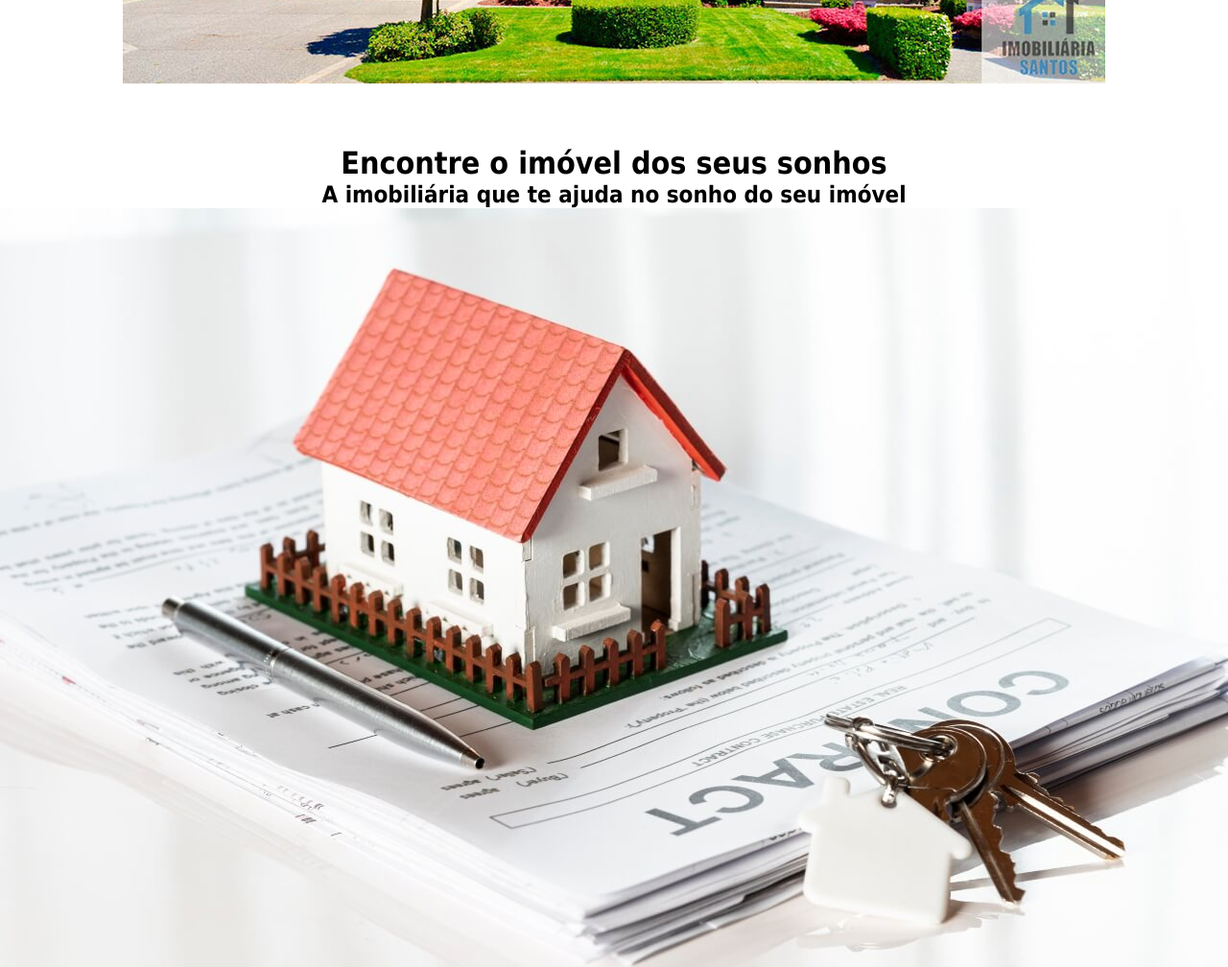
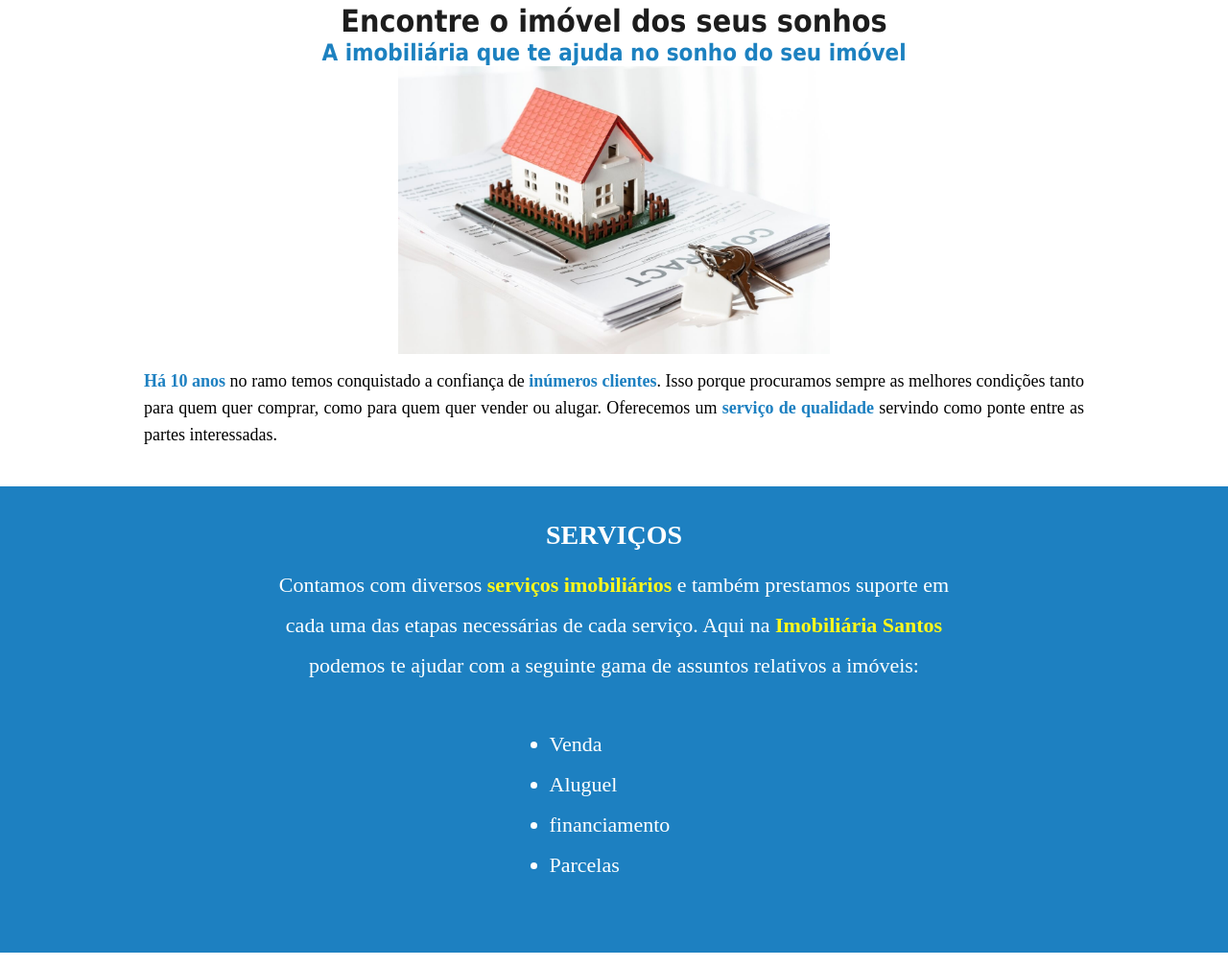
Before and after one commit to DlleonAraujo/projeto06-imobiliaria, a plain HTML site: page index.html in a window 1280 px wide. Shown: the part 687-1695 px from the top of the page at 96% size. Drawn offline with Linux system fonts and the light colour scheme.

Commit message:
ajuste de css

```diff
--- a/index.html
+++ b/index.html
@@ -22,39 +22,39 @@
     <div class="secao banner">
         <img src="imagens/banner.jpg" alt="banner">
     </div>
-<div class="secao" id="sobre">
+<div class="secao sobre" id="sobre">
 
     <h1 class="fonte">Encontre o imóvel dos seus sonhos</h1>
-    <h2  class="texto-azul fonte">A imobiliária que te ajuda no sonho do seu imóvel</h2>
+    <h2  class="texto_azul fonte">A imobiliária que te ajuda no sonho do seu imóvel</h2>
     <img src="imagens/imovel-assinatura.jpg" alt="imovel-assinatura" class="assinatura">
-    <p><span>Há 10 anos</span> no ramo temos conquistado a confiança de <span>inúmeros clientes</span>. Isso porque procuramos sempre as melhores condições tanto para quem quer comprar, como para quem quer vender ou alugar. Oferecemos um <span>serviço de qualidade</span> servindo como ponte entre as partes interessadas.</p>
+    <p class="paragrafo-comum" id="paragrafo-comum"><span class="texto-azul">Há 10 anos</span> no ramo temos conquistado a confiança de <span class="texto-azul">inúmeros clientes</span>. Isso porque procuramos sempre as melhores condições tanto para quem quer comprar, como para quem quer vender ou alugar. Oferecemos um <span class="texto-azul">serviço de qualidade</span> servindo como ponte entre as partes interessadas.</p>
 </div>
 
 <div class="secao servicos" id="servicos">
 
 <h2>SERVIÇOS</h2>
-<p>Contamos com diversos <span>serviços imobiliários</span> e também prestamos suporte em cada uma das etapas necessárias de cada serviço. Aqui na <span>Imobiliária Santos</span> podemos te ajudar com a seguinte gama de assuntos relativos a imóveis:</p>
-
-</div>
+<p class="paragrafo-comum" id="paragrafo-comum">Contamos com diversos <span>serviços imobiliários</span> e também prestamos suporte em cada uma das etapas necessárias de cada serviço. Aqui na <span>Imobiliária Santos</span> podemos te ajudar com a seguinte gama de assuntos relativos a imóveis:</p>
 <ul>
     <li>Venda</li>
     <li>Aluguel</li>
     <li>financiamento</li>
     <li>Parcelas</li>
 </ul>
+</div>
+
 
 <div class="secao" id="corretores">
 
 <h2>CORRETORES</h2>
 <img src="imagens/corretores.jpg" alt="corretores">
-<p>A <span>imobiliária Santos</span> conta com um time de profissionais qualificados que têm vários anos de experiência no mercado. Para entrar em contato com um de nossos corretores, basta clicar no link a seguir: <a href="corretores@email.com">Corretores</a></p>
+<p class="paragrafo-comum" id="paragrafo-comum">A <span>imobiliária Santos</span> conta com um time de profissionais qualificados que têm vários anos de experiência no mercado. Para entrar em contato com um de nossos corretores, basta clicar no link a seguir: <a href="corretores@email.com">Corretores</a></p>
 
 </div>
 <div class="secao" id="contato">
 
 <h2>CONTATO</h2>
 <p><iframe src="https://www.google.com/maps/embed?pb=!1m18!1m12!1m3!1d7346.254844548052!2d-43.364712467659004!3d-22.98234139602229!2m3!1f0!2f0!3f0!3m2!1i1024!2i768!4f13.1!3m3!1m2!1s0x9bda2ed54ec2e1%3A0x4431d262cad1d163!2sAv.%20Ayrton%20Senna%2C%203000%20-%20Barra%20da%20Tijuca%2C%20Rio%20de%20Janeiro%20-%20RJ%2C%2022775-904!5e0!3m2!1spt-BR!2sbr!4v1642532754862!5m2!1spt-BR!2sbr" frameborder="0">Localização</iframe></p>
-<p>Se ficou interessado em nos conhecer ou se tiver dúvidas entre em <span>contato</span> conosco através de um dos telefones abaixo:</p>
+<p class="paragrafo-comum"id="paragrafo-comum">Se ficou interessado em nos conhecer ou se tiver dúvidas entre em <span>contato</span> conosco através de um dos telefones abaixo:</p>
 <ul>
     <li><a href="">Escritorio Barra da Tijuca</a></li>
     <li><a href="">Escritorio Centro/RJ</a></li>
--- a/style.css
+++ b/style.css
@@ -11,3 +11,73 @@
     padding: 30px 0px;
     text-align: center;
 }
+.paragrafo-comum{
+    margin: 10px auto;
+    font-size: 18px;
+    line-height: 28px;
+    width: 980px;
+    text-align: justify;
+}
+.topo{
+    background-color: #afddfb;
+
+
+}
+.topo img{
+    width: 150px;
+}
+.topo a{
+    margin-top: 15px;
+    margin-bottom: 25px;
+    text-align: justify;
+    font-size: 18px;
+    color: #1d1d1d;
+    border-bottom: solid 2px #1d1d1d;
+    text-decoration: none;
+    margin: 0px 10px;
+}
+.banner{
+    margin-top: 50px;
+    padding-top: 0px;
+}
+span{
+    font-weight: bold;
+}
+.sobre h1{
+    color: #1d1d1d;
+}
+.sobre h2{
+    color: #1c81c0;
+}
+.sobre img{
+    width: 450px;
+}
+.texto-azul{
+color: #1d80c1;
+}
+.servicos{
+    background-color: #1d80c1;
+}
+.servicos h2{
+    color: #ffffff;
+    font-size: 28px;
+    line-height: 42px;
+}
+.servicos p{
+    color: white;
+    line-height: 42px;
+    font-size: 22px;
+    text-align: center;
+    width: 700px;
+}
+.servicos span{
+    color: #fff81b;
+}
+.servicos ul{
+    margin: 40px auto;
+    width: 135px;
+    color: white;
+    line-height: 42px;
+    text-align: left;
+    font-size: 22px;
+}
```
